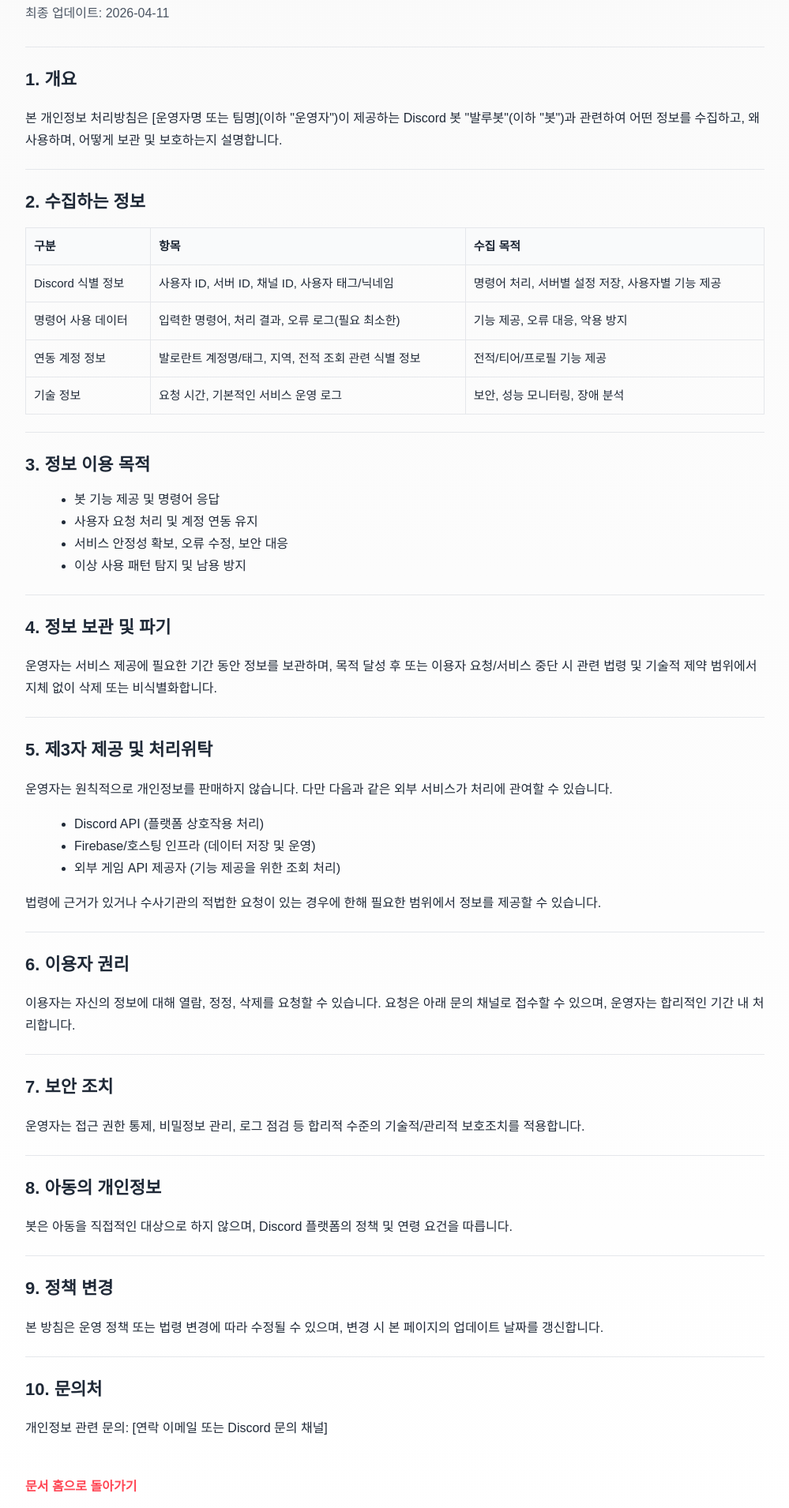
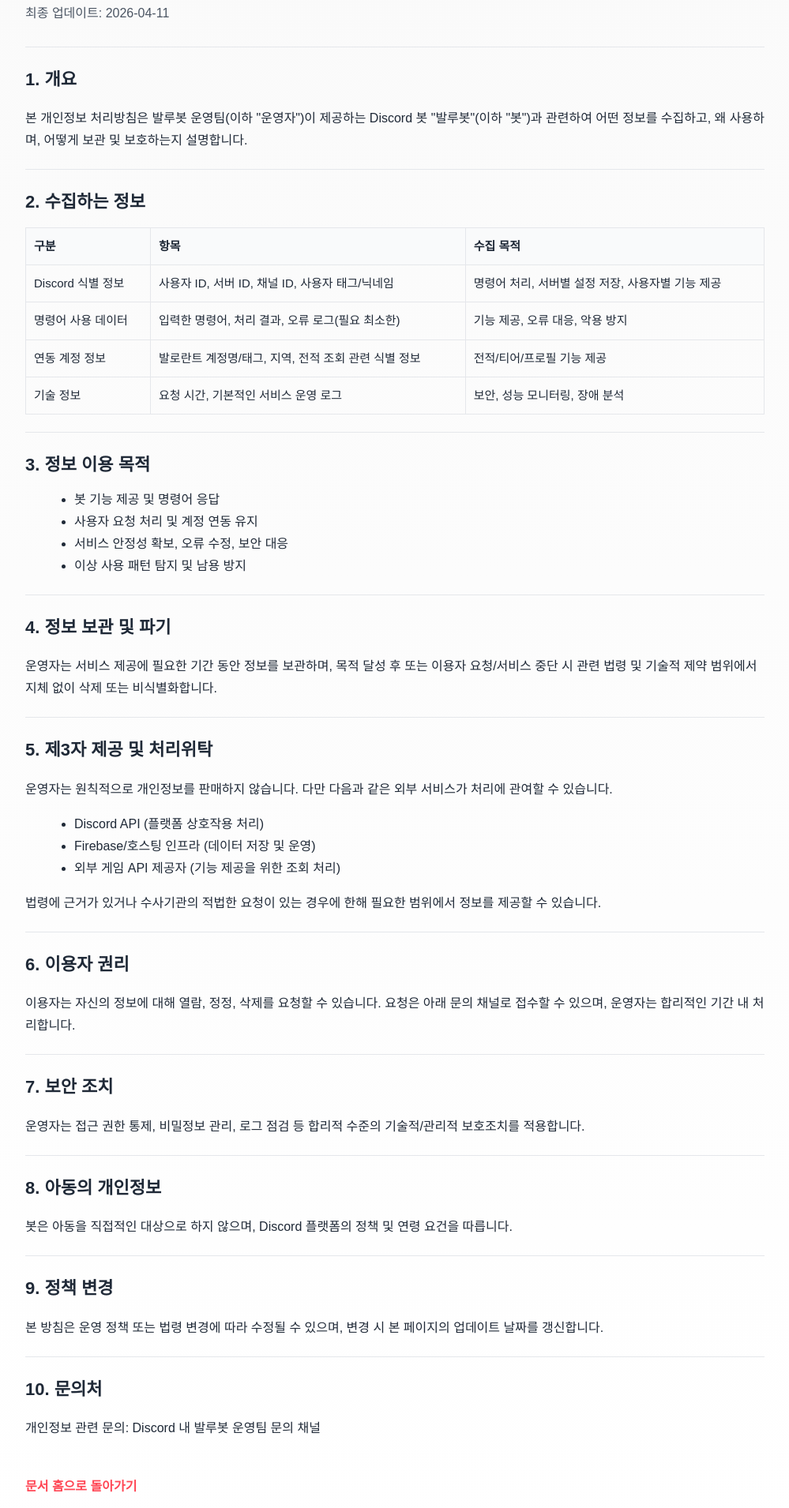
Before and after one commit to jomebe/valubot_v1, a website: page privacy.html in a window 1280 px wide. Shown: the part 90-2000 px from the top of the page at 79% size, without its empty margins (140-1139 px from the left). Drawn offline with Linux system fonts and the light colour scheme.

Commit message:
Finalize legal document wording

```diff
--- a/privacy.html
+++ b/privacy.html
@@ -92,7 +92,7 @@
     <section>
       <h2>1. 개요</h2>
       <p>
-        본 개인정보 처리방침은 [운영자명 또는 팀명](이하 "운영자")이 제공하는 Discord 봇 "발루봇"(이하 "봇")과
+        본 개인정보 처리방침은 발루봇 운영팀(이하 "운영자")이 제공하는 Discord 봇 "발루봇"(이하 "봇")과
         관련하여 어떤 정보를 수집하고, 왜 사용하며, 어떻게 보관 및 보호하는지 설명합니다.
       </p>
     </section>
@@ -194,7 +194,7 @@
 
     <section>
       <h2>10. 문의처</h2>
-      <p>개인정보 관련 문의: [연락 이메일 또는 Discord 문의 채널]</p>
+      <p>개인정보 관련 문의: Discord 내 발루봇 운영팀 문의 채널</p>
     </section>
 
     <a class="home" href="./index.html">문서 홈으로 돌아가기</a>
```
Also changed, not shown: terms.html (+2 -2 lines).
